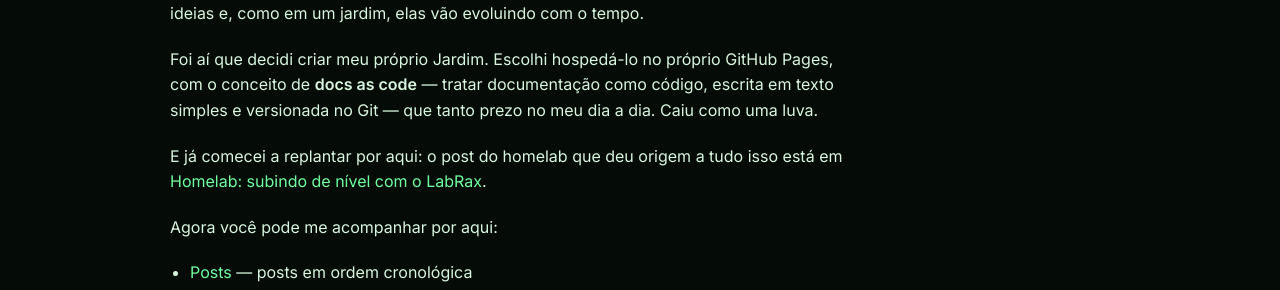
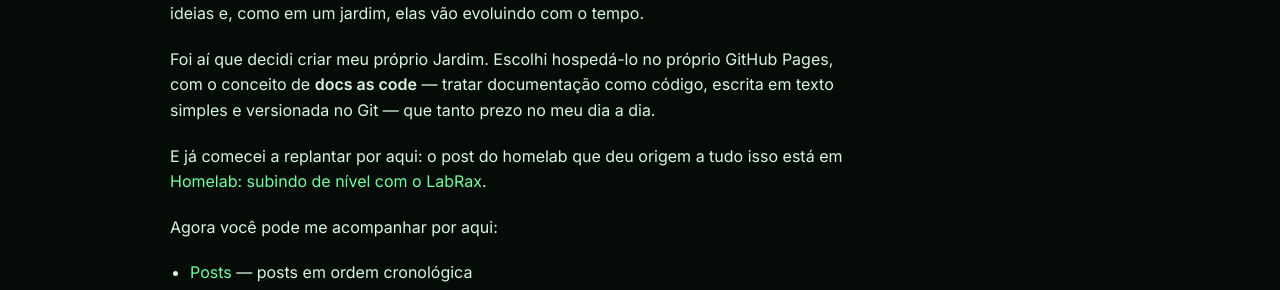
Before and after one commit to jansouza/digital-garden, a Jekyll site: the page built from _posts/2026-07-19-bem-vindo-ao-garden.md, in a window 1280 px wide. Shown: the part 734-1024 px from the top of the page. Built offline with Jekyll 4.4.1, drawn with Linux system fonts in a browser that asks for light colours.

Commit message:
fix: remove redundant phrase for clarity in introductory post

```diff
--- a/_posts/2026-07-19-bem-vindo-ao-garden.md
+++ b/_posts/2026-07-19-bem-vindo-ao-garden.md
@@ -25,7 +25,7 @@ evoluindo com o tempo.
 Foi aí que decidi criar meu próprio Jardim. Escolhi hospedá-lo no próprio
 GitHub Pages, com o conceito de **docs as code** — tratar documentação
 como código, escrita em texto simples e versionada no Git — que tanto
-prezo no meu dia a dia. Caiu como uma luva.
+prezo no meu dia a dia.
 
 E já comecei a replantar por aqui: o post do homelab que deu origem a
 tudo isso está em
```
